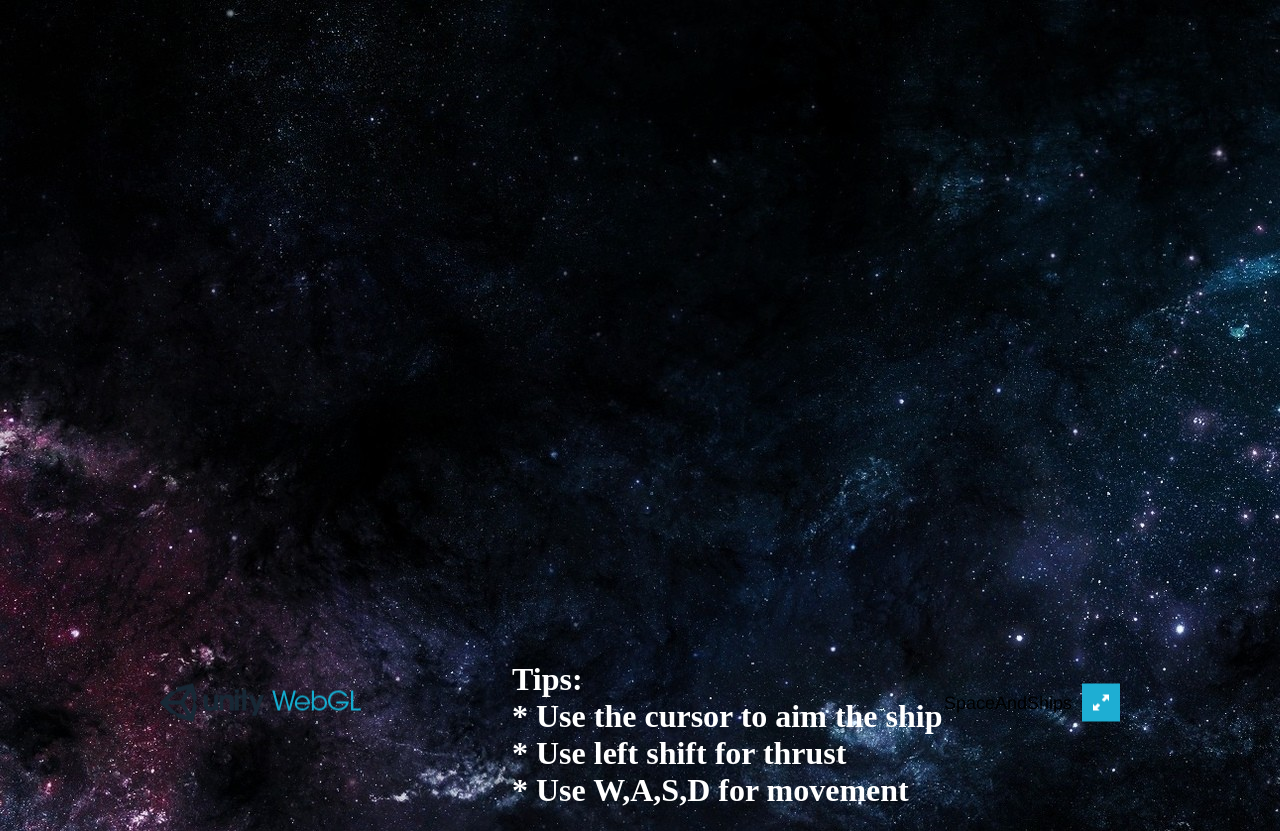
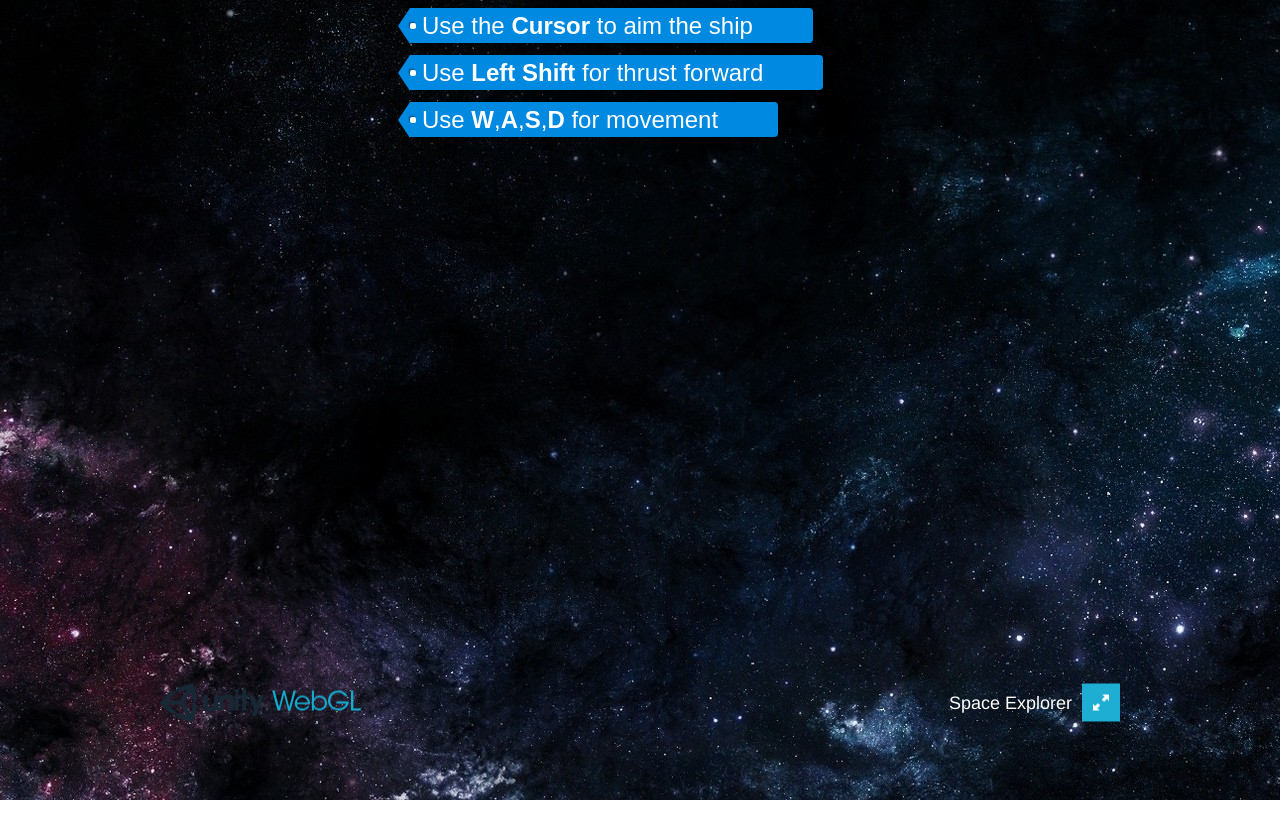
Before and after one commit to camilopalacios/SpaceExplorerWeb, a plain HTML site: page index.html in a window 1280 px wide. After the commit the page ends 800 px from the top, so only its background shows below. Drawn offline with Linux system fonts and the light colour scheme; no server answers.

Commit message:
Tips list style
Modify tips list's style.

```diff
--- a/TemplateData/style.css
+++ b/TemplateData/style.css
@@ -14,19 +14,78 @@
 .webgl-content .footer {margin-top: 5px; height: 38px; line-height: 38px; font-family: Helvetica, Verdana, Arial, sans-serif; font-size: 18px;}
 .webgl-content .footer .webgl-logo, .title, .fullscreen {height: 100%; display: inline-block; background: transparent center no-repeat;}
 .webgl-content .footer .webgl-logo {background-image: url('webgl-logo.png'); width: 204px; float: left;}
-.webgl-content .footer .title {margin-right: 10px; float: right;}
+.webgl-content .footer .title {margin-right: 10px; float: right; color: #ffffff;}
 .webgl-content .footer .fullscreen {background-image: url('fullscreen.png'); width: 38px; float: right;}
+
+#gameContainer {
+  width: 960px;
+  height: 600px;
+}
 
 body {
   background-image: url("../img/background.jpg");
-  /*background-image: url("http://www.planwallpaper.com/static/images/space-wallpaper2.jpg");*/
 }
 
-h1 {
-    color: #ffffff;
-
+.tipsList{
+margin:0 auto;
+width:500px;
+}
+.tipsList li, .tipsList a{
+float:left;
+height:35px;
+line-height:35px;
+position:relative;
+font-size:24px;
+margin-bottom: 12px;
+font-family: 'Raleway', sans-serif;
+transition: background-color 1.5s ease;
+}
+.tipsList a{
+padding:0 60px 0 12px;
+background:#0089e0;
+color:#fff;
+text-decoration:none;
+-moz-border-radius-bottomright:4px;
+-webkit-border-bottom-right-radius:4px;
+border-bottom-right-radius:4px;
+-moz-border-radius-topright:4px;
+-webkit-border-top-right-radius:4px;
+border-top-right-radius:4px;
 }
 
-#tips{
-	position: absolute; top: 80%; left: 40%;
+.tipsList a:before{
+content:"";
+float:left;
+position:absolute;
+top:0;
+left:-12px;
+width:0;
+height:0;
+border-color:transparent #0089e0 transparent transparent;
+border-style:solid;
+border-width: 18px 12px 18px 0;
 }
+
+.tipsList a:after{
+content:"";
+position:absolute;
+top:15px;
+left:0;
+float:left;
+width:6px;
+height:6px;
+-moz-border-radius:2px;
+-webkit-border-radius:2px;
+border-radius:2px;
+background:#fff;
+-moz-box-shadow:-1px -1px 2px #004977;
+-webkit-box-shadow:-1px -1px 2px #004977;
+box-shadow:-1px -1px 2px #004977;
+}
+.tipsList a:hover{
+background:#555;
+}
+
+.tipsList a:hover:before{
+border-color:transparent #0089e0 transparent transparent;
+}
--- a/index.html
+++ b/index.html
@@ -14,13 +14,20 @@
   </head>
   <body>
     <div class="webgl-content">
-      <div id="gameContainer" style="width: 960px; height: 600px"></div>
+      <!-- <div id="gameContainer" style="width: 960px; height: 600px"></div> -->
+      <div id="gameContainer"></div>
       <div class="footer">
         <div class="webgl-logo"></div>
         <div class="fullscreen" onclick="gameInstance.SetFullscreen(1)"></div>
-        <div class="title">SpaceAndShips</div>
+        <div class="title">Space Explorer</div>
       </div>
     </div>
-    <div id="tips"><h1>Tips:<br>* Use the cursor to aim the ship<br>* Use left shift for thrust<br>* Use W,A,S,D for movement</h1></div>>
+    <div id="tips">
+      <ul class="tipsList">
+        <li><a href="#">Use the <b>Cursor</b> to aim the ship</a></li>
+        <li><a href="#">Use <b>Left Shift</b> for thrust forward</a></li>
+        <li><a href="#">Use <b>W</b>,<b>A</b>,<b>S</b>,<b>D</b> for movement</a></li>
+      </ul>
+    </div>
   </body>
 </html>
```
